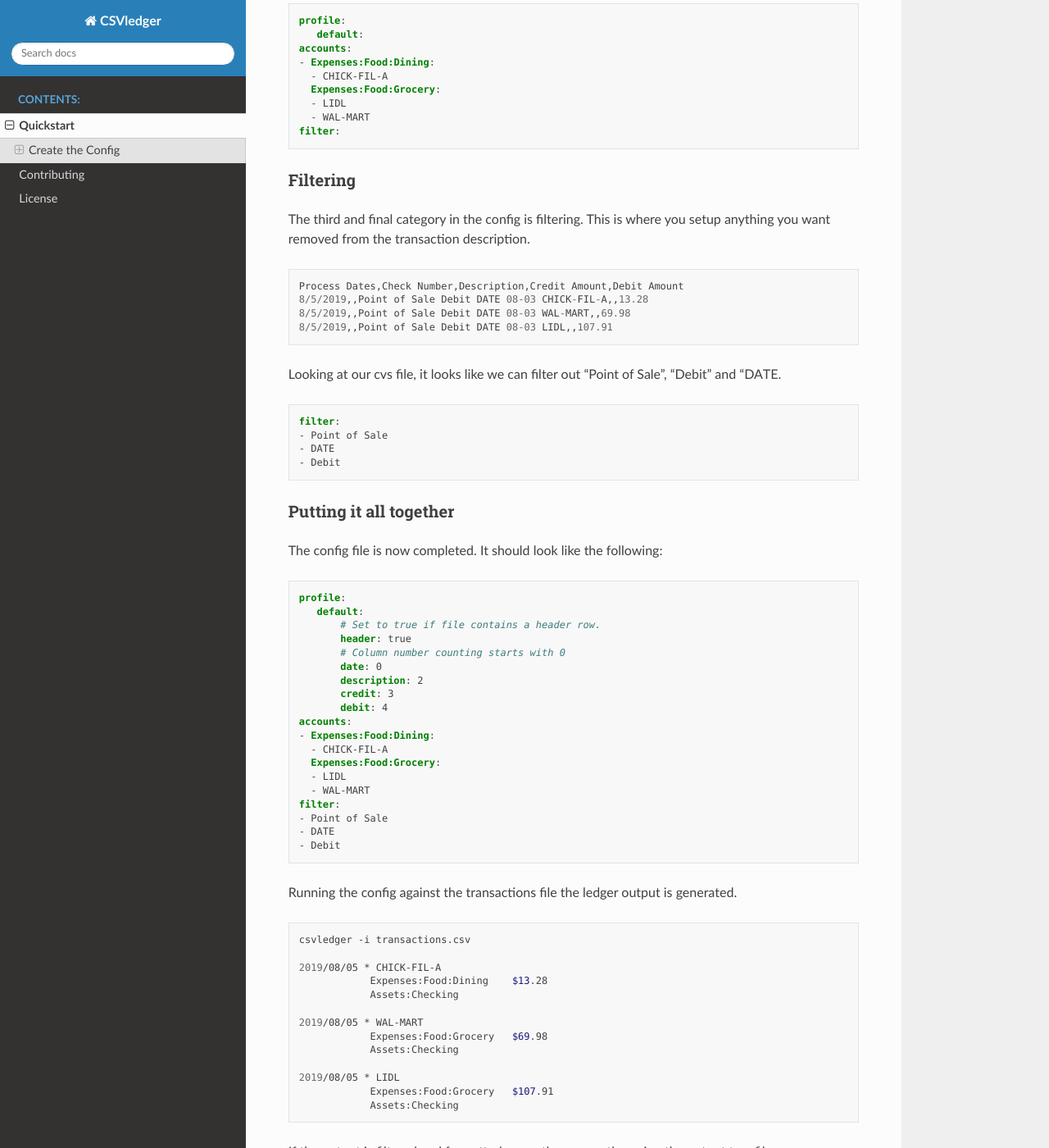
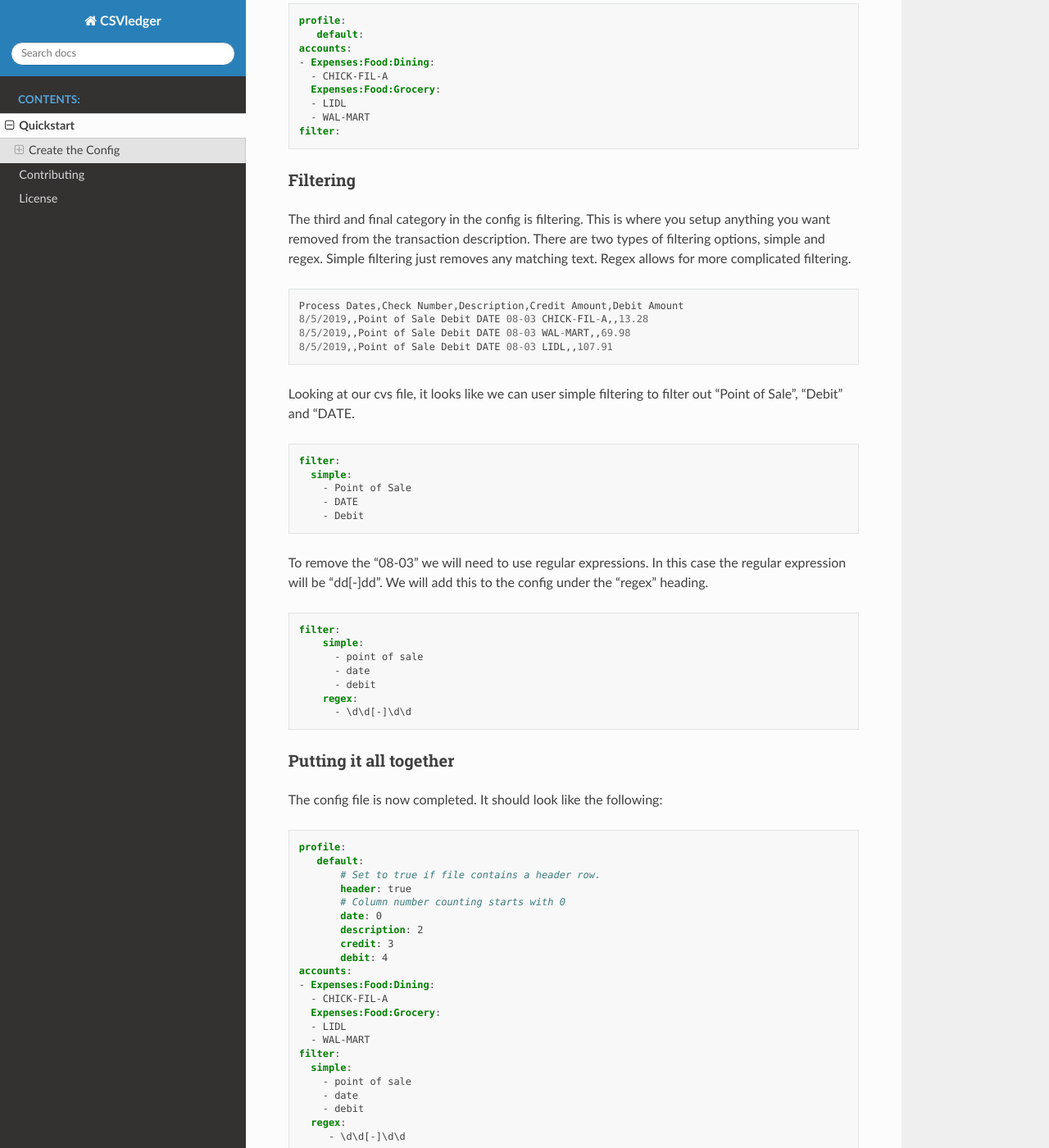
Before and after one commit to paris3200/CSVLedger, a Sphinx documentation site: the page built from docs/Quickstart.rst, in a window 1280 px wide and 1400 px high, scrolled down 2215 px. Shown: the whole window at 82% size. Built offline with Sphinx 7.4.7 and the Read the Docs theme 2.0.0, drawn with Linux system fonts in a browser that asks for light colours.

Commit message:
Document Regex addation to config

```diff
--- a/docs/Quickstart.rst
+++ b/docs/Quickstart.rst
@@ -134,7 +134,9 @@ Filtering
 ~~~~~~~~~
 
 The third and final category in the config is filtering.  This is where you
-setup anything you want removed from the transaction description.
+setup anything you want removed from the transaction description.  There are
+two types of filtering options, simple and regex.  Simple filtering just
+removes any matching text.  Regex allows for more complicated filtering.
 
 .. code-block::
 
@@ -143,17 +145,32 @@ setup anything you want removed from the transaction description.
     8/5/2019,,Point of Sale Debit DATE 08-03 WAL-MART,,69.98
     8/5/2019,,Point of Sale Debit DATE 08-03 LIDL,,107.91
 
-Looking at our cvs file, it looks like we can filter out "Point of Sale",
+Looking at our cvs file, it looks like we can user simple filtering to filter out "Point of Sale",
 "Debit" and "DATE.
 
 
 .. code-block:: YAML
 
     filter:
-    - Point of Sale
-    - DATE
-    - Debit
+      simple:
+        - Point of Sale
+        - DATE
+        - Debit
 
+To remove the "08-03" we will need to use regular expressions.  In this case
+the regular expression will be  "\d\d[-]\d\d".  We will add this to the config
+under the "regex" heading.
+
+
+.. code-block:: YAML
+
+    filter:
+        simple:
+          - point of sale
+          - date
+          - debit
+        regex:
+          - \d\d[-]\d\d
 
 Putting it all together
 ~~~~~~~~~~~~~~~~~~~~~~~
@@ -179,9 +196,12 @@ The config file is now completed.  It should look like the following:
       - LIDL
       - WAL-MART
     filter:
-    - Point of Sale
-    - DATE
-    - Debit
+      simple:
+        - point of sale
+        - date
+        - debit
+      regex:
+         - \d\d[-]\d\d
 
 
 Running the config against the transactions file the ledger output is generated.
```
